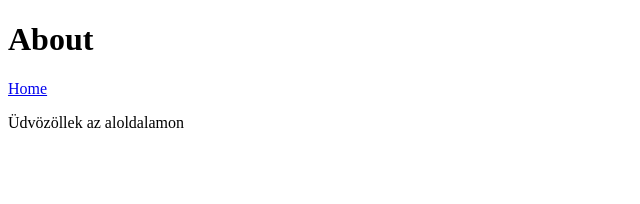
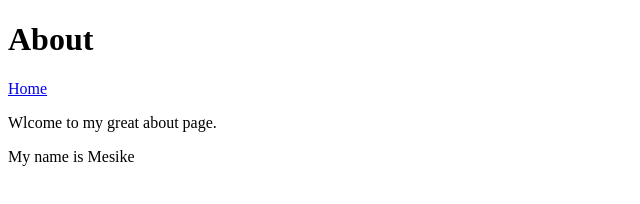
Before and after one commit to GUEMESE/MyFirstApp, a plain HTML site: page about.html in a window 1280 px wide. Shown: the whole page, without its empty margins (0-640 px from the left). Drawn offline with Linux system fonts and the light colour scheme.

Commit message:
Improved the about page

```diff
--- a/about.html
+++ b/about.html
@@ -9,6 +9,7 @@
 <body>
    <h1>About</h1>
    <a href="index.html">Home</a>
-   <p>Üdvözöllek az aloldalamon</p>
+   <p>Wlcome to my great about page.</p>
+   <p>My name is Mesike</p>
 </body>
 </html>
```
